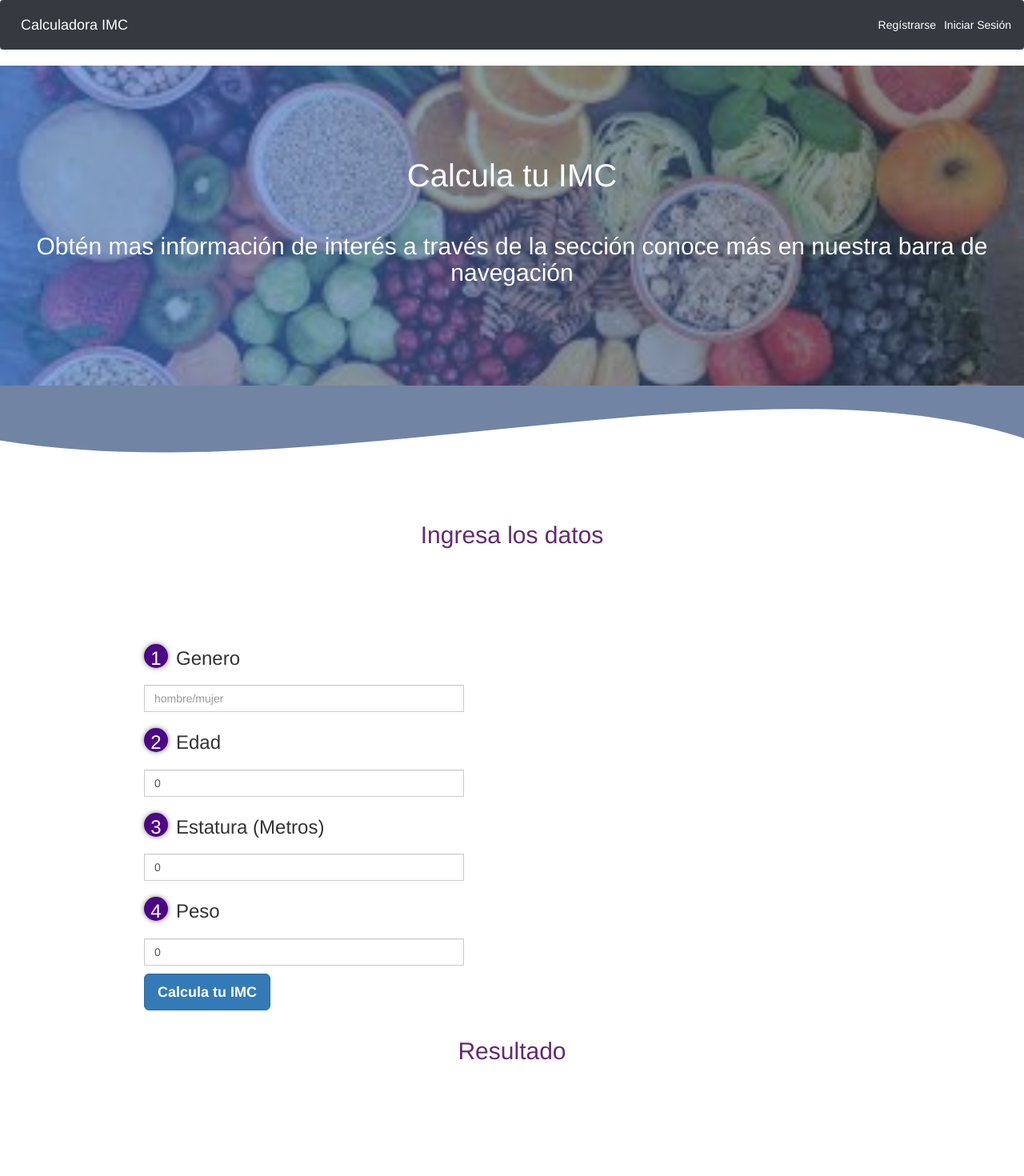
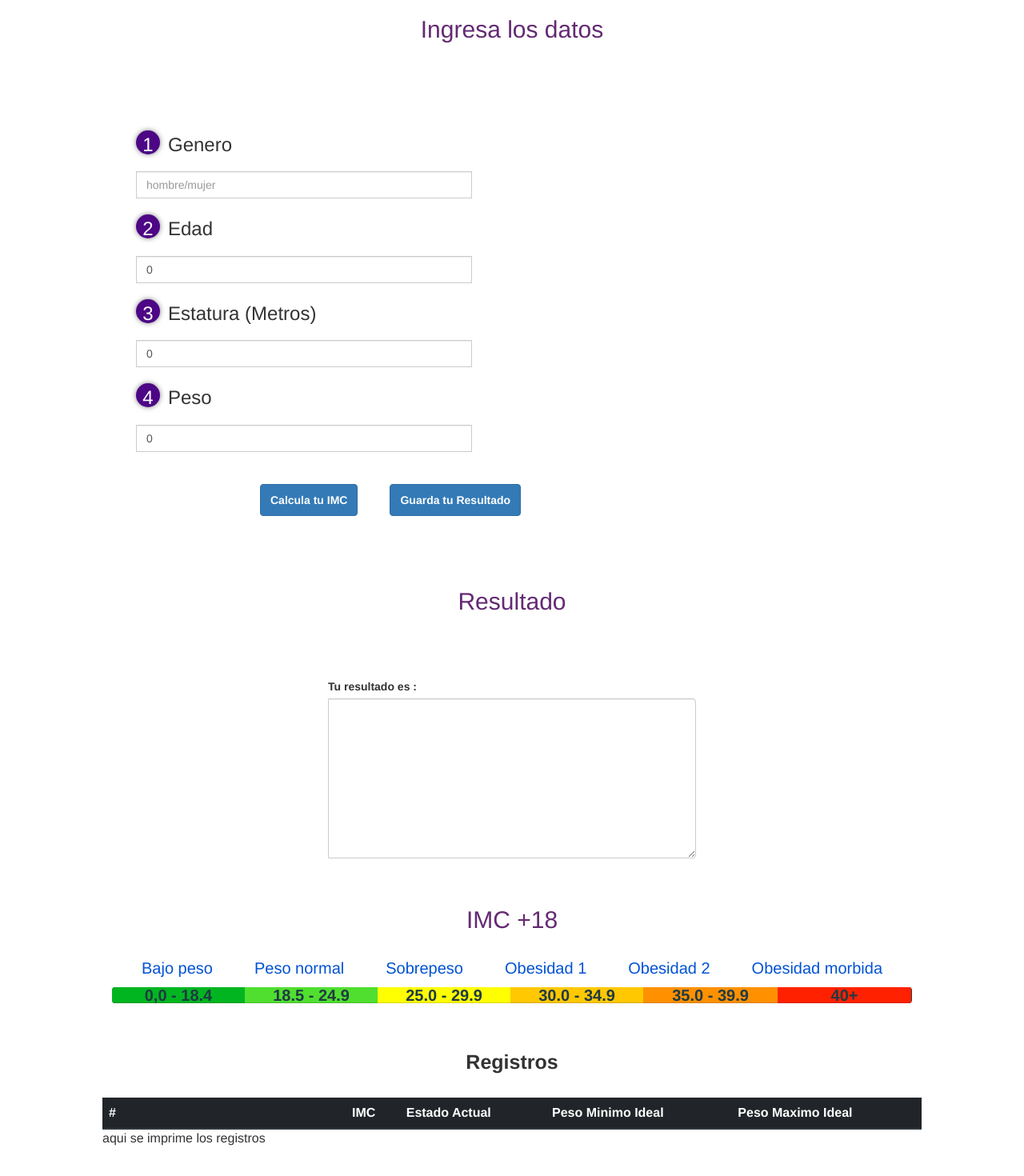
Before and after one commit to VictorMedel99/calculadora-IMC, an Angular app: page /usuarios in a window 1280 px wide. Shown: the top 1470 px of the page at 80% size. Built offline with nearby package versions, Linux system fonts and the light colour scheme.

Commit message:
se configuro UIUsuario

```diff
--- a/src/app/imcui/imcui.component.html
+++ b/src/app/imcui/imcui.component.html
@@ -36,7 +36,8 @@
           name="operadorPeso">
       </div>
       <div id="btn-operations" class="btn-group btn-group-lg">
-          <button type="button" class="btn btn-primary calculaIMC-button" (click)="calculaIMC()" style="text-align:center">Calcula tu IMC</button>
+        <button type="button" class="btn btn-primary calculaIMC-button" (click)="calculaIMC()"
+          style="text-align:center">Calcula tu IMC</button>
       </div>
     </section>
   </section>
--- a/src/app/models/imcapi.ts
+++ b/src/app/models/imcapi.ts
@@ -1,5 +1,5 @@
 export class ImcApi {
-    id : string;
+    nombreUsuario : string;
     imc: string;
     estado: string;
     peso_min: string;
--- a/src/app/uiusuario/uiusuario.component.css
+++ b/src/app/uiusuario/uiusuario.component.css
@@ -12,3 +12,45 @@
     font-weight: bold;
     padding: 20px;
 }
+
+.operacionesIMC{
+    padding: 30px;
+    width: 50%;
+    margin-left: auto;
+    margin-right: auto;
+    display: flex;
+}
+
+.operacionesIMC button{
+    height: 40px;
+}
+
+.peso-bajo{
+    Background:#01b520;
+
+}
+
+.peso-normal{
+    Background: #50df2f;
+
+}
+
+.sobrepeso{
+    Background: #ffff01;
+
+}
+
+.obecidad-1{
+    Background: #ffc801;
+
+}
+
+.obecidad-2{
+    Background: #ff9000;
+
+}
+
+.obecidad-3{
+    Background: #ff2100;
+
+}
--- a/src/app/uiusuario/uiusuario.component.html
+++ b/src/app/uiusuario/uiusuario.component.html
@@ -1,9 +1,82 @@
-<app-imcui></app-imcui>
-<div>
-  <div id="btn-operations" class="btn-group btn-group-lg">
-    <button type="button" class="btn btn-primary calculaIMC-button" style="text-align:center">Guarda tu Resultado</button>
+<main>
+  <section class="contenedor calculadora-inputs">
+    <h2 class="title">Ingresa los datos</h2>
+    <section class="contenido-calculadora-inputs">
+      <h3><span>1</span>Genero</h3>
+      <div id="inputs-operators" class="input-group">
+        <input id="operadorGenero" [(ngModel)]="operadorGenero" type="text" class="form-control operadorGenero"
+          name="operadorGenero" placeholder="hombre/mujer">
+      </div>
+      <h3><span>2</span>Edad</h3>
+      <div id="inputs-operators" class="input-group">
+        <input id="operadorEdad" [(ngModel)]="operadorEdad" type="number" class="form-control operadorEdad"
+          name="operadorEdad">
+      </div>
+      <h3><span>3</span>Estatura (Metros)</h3>
+      <div class="input-group">
+        <input id="operadorEstatura" [(ngModel)]="operadorEstatura" type="number" class="form-control operadorEstatura"
+          name="operadorEstatura">
+      </div>
+      <h3><span>4</span>Peso</h3>
+      <div id="inputs-operators" class="input-group">
+        <input id="operadorPeso" [(ngModel)]="operadorPeso" type="number" class="form-control operadorPeso"
+          name="operadorPeso">
+      </div>
+      <section class="operacionesIMC">
+        <button type="button" class="btn btn-primary calculaIMC-button" (click)="calculaIMC()" >Calcula tu IMC</button>
+        <button id="guardarIMC" type="button" class="btn btn-primary calculaIMC-button" >Guarda tu Resultado</button>
+      </section>
+    </section>
+  </section>
+
+  <section class="contenedor resultados">
+    <h2 class="title">Resultado</h2>
+    <section class="contenido-resultado">
+      <div id="result-operations" class="input-group">
+        <div class="form-group">
+          <label for="lblresultado">Tu resultado es : </label>
+          <textarea id="result" class="form-control" id="lblresultado" rows="3">{{ result }}</textarea>
         </div>
       </div>
+    </section>
+
+    <section class="progress-imc">
+      <h2>IMC +18</h2>
+      <ul class="items-imc">
+        <li>
+          <a href="#">Bajo peso</a>
+          <a href="#">Peso normal</a>
+          <a href="#">Sobrepeso</a>
+          <a href="#">Obesidad 1</a>
+          <a href="#">Obesidad 2</a>
+          <a href="#">Obesidad morbida</a>
+        </li>
+      </ul>
+      <div class="progress progress-striped active">
+        <div class="progress-bar peso-bajo" style="width: 16.6%">
+          <span>0,0 - 18.4</span>
+        </div>
+        <div class="progress-bar peso-normal" style="width: 16.6%">
+          <span>18.5 - 24.9</span>
+        </div>
+        <div class="progress-bar sobrepeso" style="width: 16.6%">
+          <span>25.0 - 29.9</span>
+        </div>
+        <div class="progress-bar obecidad-1" style="width: 16.6%">
+          <span>30.0 - 34.9</span>
+        </div>
+        <div class="progress-bar obecidad-2" style="width: 16.8%">
+          <span>35.0 - 39.9</span>
+        </div>
+        <div class="progress-bar obecidad-3" style="width: 16.7%">
+          <span>40+</span>
+        </div>
+      </div>
+    </section>
+  </section>
+</main>
+
+
 <h1 class="principal">Registros</h1>
 <table id="historial" class="table">
   <thead class="thead-dark">
@@ -17,10 +90,7 @@
   </thead>
   <tbody>
     <tr>
-        <th scope="row">1</th>
-        <td>Mark</td>
-        <td>Otto</td>
-        <td>@mdo</td>
+      aqui se imprime los registros
     </tr>
   </tbody>
 </table>
--- a/src/app/uiusuario/uiusuario.component.ts
+++ b/src/app/uiusuario/uiusuario.component.ts
@@ -1,4 +1,16 @@
 import { Component, OnInit } from '@angular/core';
+
+import { IMCHombre } from '../IMCHombre/IMCHombre';
+import { EstadoHombre } from '../IMCHombre/IMCHombre';
+import { pesoMinHombre } from '../IMCHombre/IMCHombre';
+import { pesoMaxHombre } from '../IMCHombre/IMCHombre';
+
+import { IMCMujer } from '../IMCMujer/IMCMujer';
+import { EstadoMujer } from '../IMCMujer/IMCMujer';
+import { pesoMinMujer } from '../IMCMujer/IMCMujer';
+import { pesoMaxMujer } from '../IMCMujer/IMCMujer';
+
+import { ImcApi } from "../models/imcapi";
 
 @Component({
   selector: 'app-uiusuario',
@@ -7,9 +19,45 @@ import { Component, OnInit } from '@angular/core';
 })
 export class UIUsuarioComponent implements OnInit {
 
+  result;
+  pesomin="";
+  pesomax="";
+  operadorGenero = "";
+  operadorEdad = 0;
+  operadorEstatura = 0;
+  operadorPeso = 0;
+  Estado="";
+
   constructor() { }
 
   ngOnInit(): void {
   }
 
+  calculaIMC() {
+    let myresult = 0;
+    if (this.operadorGenero == "hombre") {
+      myresult = IMCHombre(this.operadorPeso, this.operadorEstatura);
+      this.pesomin= pesoMinHombre(this.operadorEdad,this.operadorEstatura);
+      this.pesomax= pesoMaxHombre(this.operadorEdad,this.operadorEstatura);
+      this.Estado=EstadoHombre(myresult);
+      this.result = `IMC: ${myresult}\nEstado (Adultos): ${this.Estado}\n\nPeso Mínimo ideal según tu edad e IMC: ${this.pesomin}\nPeso Máximo ideal según tu edad e IMC: ${this.pesomax}`;
+
+    } else {
+      myresult = IMCMujer(this.operadorPeso, this.operadorEstatura);
+      this.pesomin= pesoMinMujer(this.operadorEdad,this.operadorEstatura);
+      this.pesomax= pesoMaxMujer(this.operadorEdad,this.operadorEstatura);
+      this.Estado=EstadoMujer(myresult)
+      this.result = `IMC: ${myresult}\nEstado (Adultos): ${this.Estado}\n\nPeso Mínimo ideal según tu edad e IMC: ${this.pesomin}\nPeso Máximo ideal según tu edad e IMC: ${this.pesomax}`;
+    }
+  }
+
+  guardarIMC(){
+    var mydata = new ImcApi;
+    mydata.imc=this.result;
+    mydata.estado=this.Estado;
+    mydata.peso_min=this.pesomin;
+    mydata.peso_max=this.pesomax;
+    mydata.nombreUsuario="victor";
+  }
+
 }
--- a/src/styles.css
+++ b/src/styles.css
@@ -39,7 +39,7 @@ header{
 }
 
 header h1.titulo{
-    padding: 40px 0;
+    padding: 30px 0;
     color: #fff;
     text-align: center;
 }
@@ -95,8 +95,9 @@ header .info-header{
 
 /* contenedor calculadora inputs */
 .contenido-calculadora-inputs{
-    padding: 40px;
+    padding: 30px;
     width: 48%;
+    margin-right: auto;
 }
 
 .contenido-calculadora-inputs h3{
@@ -123,6 +124,7 @@ header .info-header{
     }
 
 #btn-operations{
+    padding: 10px;
     height: 30px;
 }
 
@@ -132,13 +134,15 @@ header .info-header{
 
 /* contenedor calculadora resultados */
 .contenido-resultado{
-    padding: 100px 250px;
+    padding: 20px;
+    margin-left: auto;
+    margin-right: auto;
+    width: 50%;
 }
 
 .contenido-resultado textarea{
-    margin-left: auto;
-    margin-right: auto;
-    height: 250px;
+    width: 200px;
+    height: 200px;
     text-align: center;
     font-size: 25px;
     color: #4286f4;
@@ -156,7 +160,7 @@ header .info-header{
 
 .progress-imc h2{
     color: #642a73;
-    padding: 40px;
+    padding: 20px;
 }
 
 .progress-imc div{
```
Lines whose indentation alone changed are shown as unchanged.
